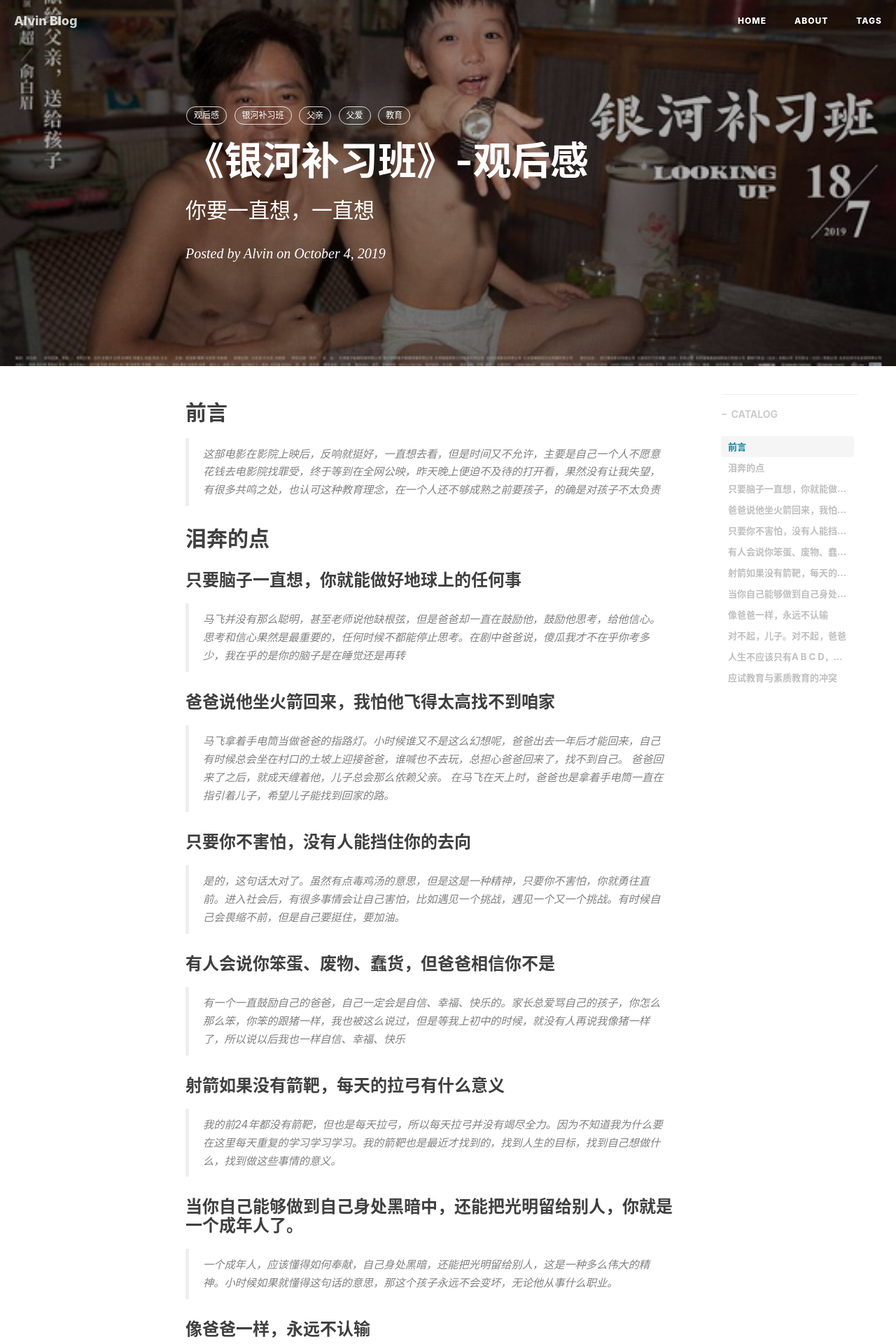
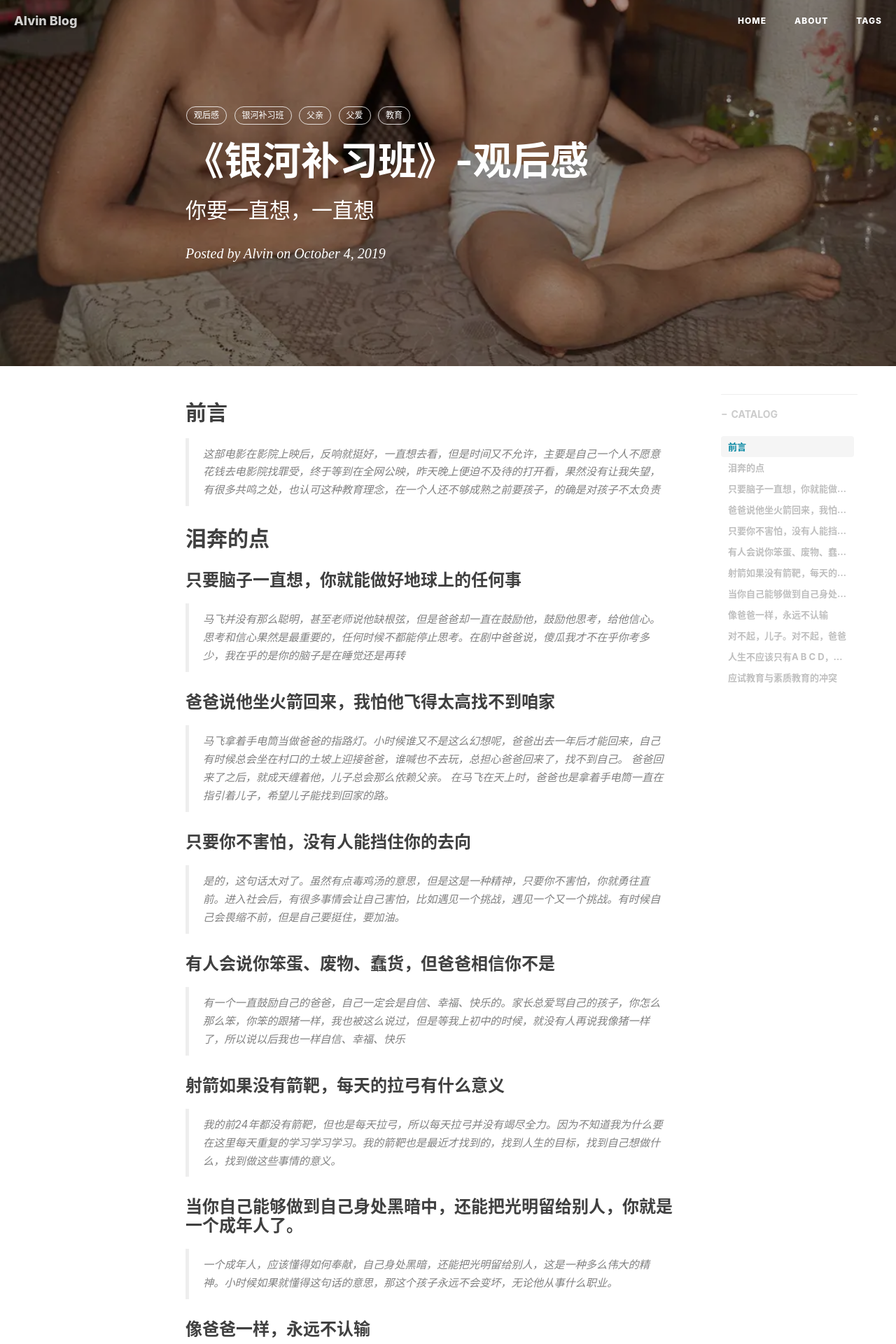
Before and after one commit to AlvinNiu/AlvinNiu.github.io, a Jekyll site: the page built from _posts/2019-10-04-yinhebuxiban.md, in a window 1280 px wide. Shown: the top 1920 px of the page at 70% size. Built offline with Jekyll 4.4.1, drawn with Linux system fonts in a browser that asks for light colours; nearby versions of some CDN libraries; comment, search, counter and statistics services are not loaded.

Commit message:
银河补习班

```diff
--- a/_posts/2019-10-04-yinhebuxiban.md
+++ b/_posts/2019-10-04-yinhebuxiban.md
@@ -4,7 +4,7 @@ title:        "《银河补习班》-观后感"
 subtitle:     "你要一直想，一直想"
 date:         2019-10-04 09:00:00
 author:       "Alvin"
-header-img:   "img/2019-10-04-yinhebuxiban.jpg"
+header-img:   "img/yinhebuxiban.webp"
 header-mask:  0.3
 catalog:      true
 tags:
```
Also changed, not shown: img/yinhebuxiban.webp (added).
